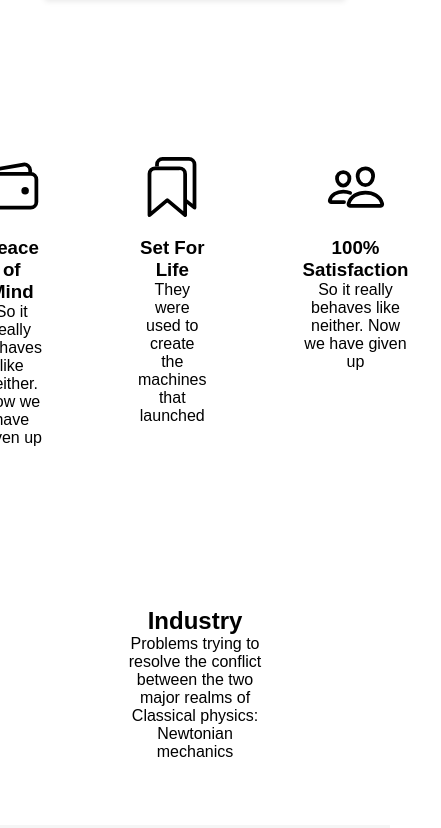
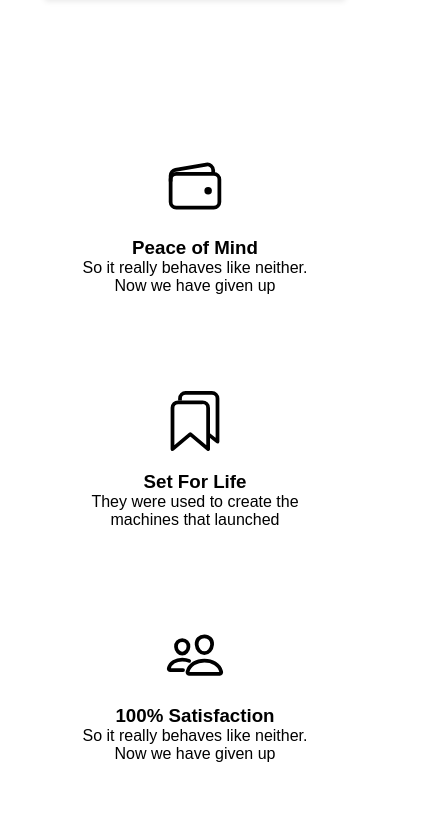
Before and after one commit to LazarusJunior/QA-Internship, a plain HTML site: page CSS Challenge/index.html in a window 390 px wide. Shown: the part 1715-2543 px from the top of the page, 441 px wide, since content can reach past the window. Drawn offline with nearby package versions, Linux system fonts and the light colour scheme.

Commit message:
fixed responsiveness issue

```diff
--- a/CSS Challenge/style.css
+++ b/CSS Challenge/style.css
@@ -559,6 +559,11 @@
                 text-align: center;
                 gap: 2rem;
             }
+            .features2 {
+                display: flex;
+                flex-direction: column;
+                align-items: center;
+            }
         }
 
         @media screen and (max-width: 480px) {
@@ -587,4 +592,9 @@
             .pricing-card {
                 padding: 1rem;
             }
+            .features2 {
+                display: flex;
+                flex-direction: column;
+                align-items: center;
+            }
         }
```
